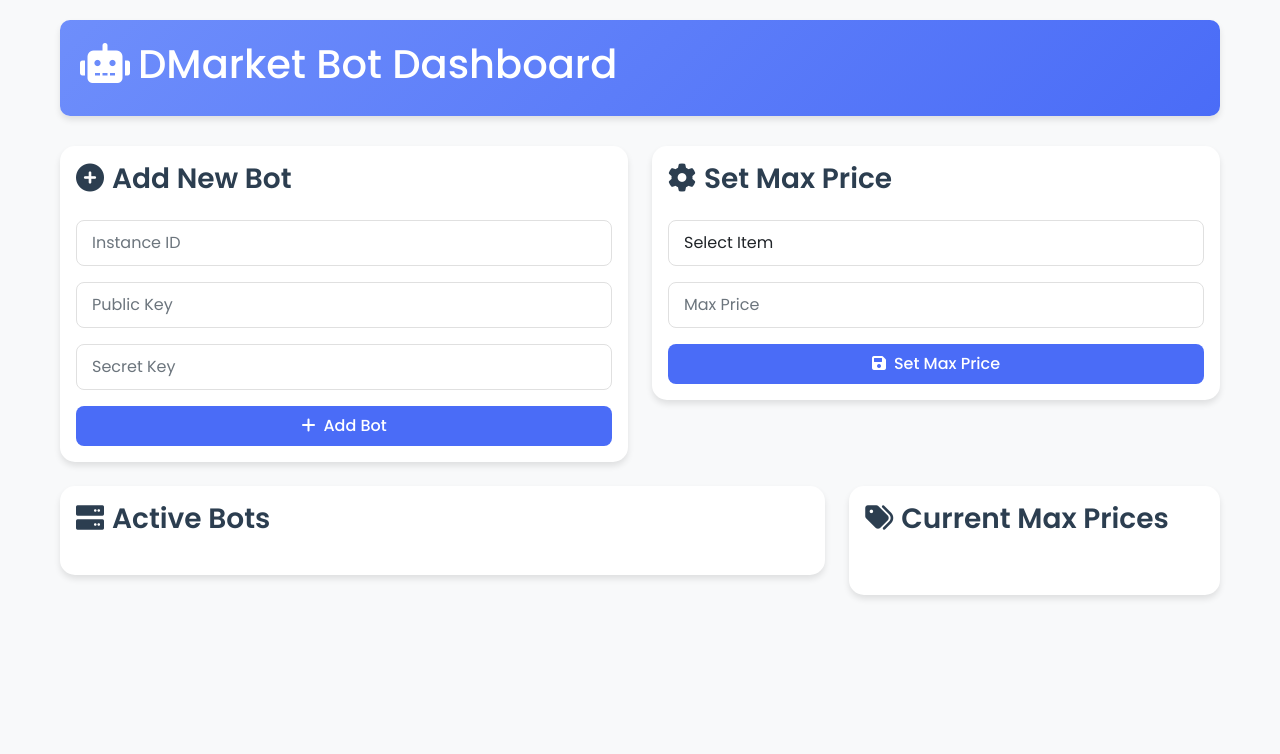
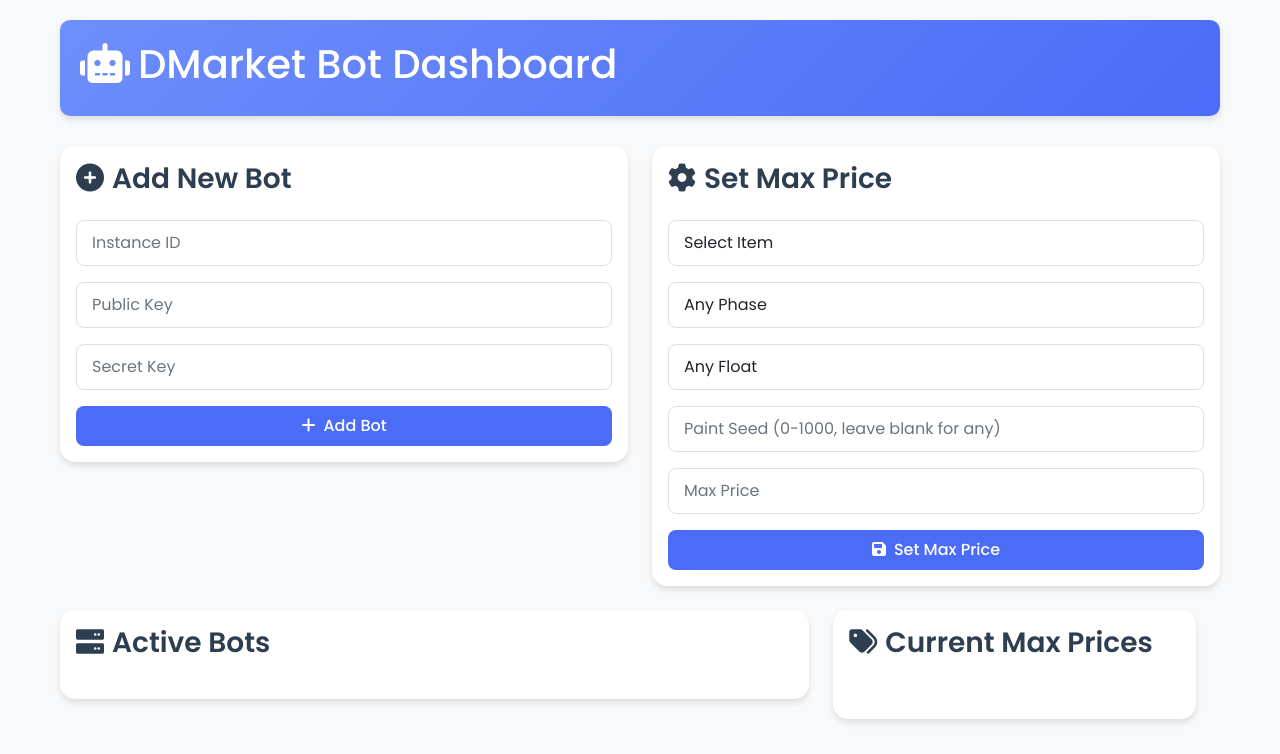
Before and after one commit to Sekinal/DMarket-Bot, a Flask app: page / in a window 1280 px wide. Shown: the top 754 px of the page. Run offline with Flask 3, Linux system fonts and the light colour scheme; data that the repository does not hold is empty; some libraries are stand-ins or nearby versions.

Commit message:
Added attributes for items

```diff
--- a/bot/bot.py
+++ b/bot/bot.py
@@ -31,7 +31,7 @@ class DMarketConfig:
     api_url: str
     game_id: str
     currency: str = "USD"
-    check_interval: int = 30
+    check_interval: int = 960
 
 class RateLimiter:
     def __init__(self, requests_per_second: int):
@@ -182,8 +182,17 @@ class BotInstance:
                 {attr["Name"]: attr["Value"] for attr in current_target["Attributes"]}
             )
 
+            target_attrs = {a["Name"]: a["Value"] for a in current_target["Attributes"]}
+            phase = target_attrs.get("phase", "")
+            float_val = target_attrs.get("floatPartValue", "")
+            seed = target_attrs.get("paintSeed", "")
+
             if self.bot_manager:
-                self.bot_manager.update_available_items([title])
+                max_price = self.bot_manager.get_max_price(
+                    title, phase, float_val, seed
+                )
+            else:
+                max_price = float('inf')
 
             if self.first_cycle_complete == True:
                 self.api.delete_target(current_target["TargetID"])
@@ -280,6 +289,12 @@ class BotInstance:
             try:
                 with self.console.status("[bold green]Fetching current targets...") as status:
                     current_targets = self.api.get_current_targets()
+
+                # Extract and report items to bot manager
+                items = [target["Title"] for target in current_targets.get("Items", [])]
+                if self.bot_manager:
+                    self.bot_manager.update_available_items(items)
+
                 self.console.print(f"\n[bold]Found {len(current_targets.get('Items', []))} active targets[/bold]")
 
                 for target in current_targets.get("Items", []):
@@ -320,7 +335,7 @@ class BotManager:
             with open(self.max_prices_file, 'r') as f:
                 self.max_prices = json.load(f)
         except FileNotFoundError:
-            self.max_prices = {}
+            self.max_prices = []
             self.save_max_prices()
 
     def save_max_prices(self):
@@ -328,15 +343,49 @@ class BotManager:
         with open(self.max_prices_file, 'w') as f:
             json.dump(self.max_prices, f, indent=4)
 
-    def update_max_price(self, item_name: str, max_price: float):
-        self.max_prices[item_name] = max_price
+    def update_max_price(self, item_name: str, phase: str, float_val: str, seed: str, max_price: float):
+        # Remove existing entry if exists
+        self.max_prices = [entry for entry in self.max_prices if not (
+            entry['item'] == item_name and
+            entry.get('phase', '') == phase and
+            entry.get('float', '') == float_val and
+            entry.get('seed', '') == seed
+        )]
+        # Add new entry
+        self.max_prices.append({
+            'item': item_name,
+            'phase': phase,
+            'float': float_val,
+            'seed': seed,
+            'price': max_price
+        })
         self.save_max_prices()
 
-    def get_max_price(self, item_name: str) -> float:
-        return self.max_prices.get(item_name, float('inf'))
+    def get_max_price(self, item_name: str, phase: str, float_val: str, seed: str) -> float:
+        matching = []
+        for entry in self.max_prices:
+            if entry['item'] != item_name:
+                continue
+            match = True
+            if entry.get('phase', '') and entry['phase'] != phase:
+                match = False
+            if entry.get('float', '') and entry['float'] != float_val:
+                match = False
+            if entry.get('seed', '') and entry['seed'] != seed:
+                match = False
+            if match:
+                matching.append(entry)
+
+        if not matching:
+            return float('inf')
+
+        # Find most specific entry (most attributes specified)
+        best_entry = max(matching, key=lambda x: sum(1 for k in ['phase', 'float', 'seed'] if x.get(k, '')))
+        return best_entry['price']
 
     def update_available_items(self, items: list):
-        self.available_items.update(items)
+        new_items = set(items) - self.available_items
+        self.available_items.update(new_items)
 
     def load_configs(self):
         try:
@@ -350,7 +399,7 @@ class BotManager:
                             api_url=config_data.get('api_url', "https://api.dmarket.com"),
                             game_id=config_data.get('game_id', "a8db"),
                             currency=config_data.get('currency', "USD"),
-                            check_interval=config_data.get('check_interval', 30)
+                            check_interval=config_data.get('check_interval', 960)
                         )
                         self.bots[instance_id] = BotInstance(instance_id, config)
         except FileNotFoundError:
--- a/dashboard/app.py
+++ b/dashboard/app.py
@@ -25,7 +25,7 @@ def add_bot():
         api_url=data.get('api_url', "https://api.dmarket.com"),
         game_id=data.get('game_id', "a8db"),
         currency=data.get('currency', "USD"),
-        check_interval=int(data.get('check_interval', 30))
+        check_interval=int(data.get('check_interval', 960))
     )
     success = bot_manager.add_bot(data['instance_id'], config)
     return jsonify({'success': success})
@@ -55,7 +55,13 @@ def get_max_prices():
 @app.route('/api/max-prices', methods=['POST'])
 def update_max_price():
     data = request.json
-    bot_manager.update_max_price(data['item_name'], float(data['max_price']))
+    bot_manager.update_max_price(
+        item_name=data['item_name'],
+        phase=data.get('phase', ''),
+        float_val=data.get('float', ''),
+        seed=data.get('seed', ''),
+        max_price=float(data['max_price'])
+    )
     return jsonify({'success': True})
 
 if __name__ == '__main__':
--- a/dashboard/templates/index.html
+++ b/dashboard/templates/index.html
@@ -163,6 +163,55 @@
                                 </select>
                             </div>
                             <div class="mb-3">
+                                <select class="form-control" id="phaseSelect">
+                                    <option value="">Any Phase</option>
+                                    <option value="phase-1">Phase 1</option>
+                                    <option value="phase-2">Phase 2</option>
+                                    <option value="phase-3">Phase 3</option>
+                                    <option value="phase-4">Phase 4</option>
+                                    <option value="ruby">Ruby</option>
+                                    <option value="emerald">Emerald</option>
+                                    <option value="sapphire">Sapphire</option>
+                                    <option value="black-pearl">Black Pearl</option>
+                                </select>
+                            </div>
+                            <div class="mb-3">
+                                <select class="form-control" id="floatSelect">
+                                    <option value="">Any Float</option>
+                                    <option value="FN-0">FN-0 (0.00-0.01)</option>
+                                    <option value="FN-1">FN-1 (0.01-0.02)</option>
+                                    <option value="FN-2">FN-2 (0.02-0.03)</option>
+                                    <option value="FN-3">FN-3 (0.03-0.04)</option>
+                                    <option value="FN-4">FN-4 (0.04-0.05)</option>
+                                    <option value="FN-5">FN-5 (0.05-0.06)</option>
+                                    <option value="FN-6">FN-6 (0.06-0.07)</option>
+                                    <option value="MW-0">MW-0 (0.07-0.08)</option>
+                                    <option value="MW-1">MW-1 (0.08-0.09)</option>
+                                    <option value="MW-2">MW-2 (0.09-0.10)</option>
+                                    <option value="MW-3">MW-3 (0.10-0.11)</option>
+                                    <option value="MW-4">MW-4 (0.11-0.15)</option>
+                                    <option value="FT-0">FT-0 (0.15-0.18)</option>
+                                    <option value="FT-1">FT-1 (0.18-0.21)</option>
+                                    <option value="FT-2">FT-2 (0.21-0.24)</option>
+                                    <option value="FT-3">FT-3 (0.24-0.27)</option>
+                                    <option value="FT-4">FT-4 (0.27-0.38)</option>
+                                    <option value="WW-0">WW-0 (0.38-0.39)</option>
+                                    <option value="WW-1">WW-1 (0.39-0.40)</option>
+                                    <option value="WW-2">WW-2 (0.40-0.41)</option>
+                                    <option value="WW-3">WW-3 (0.41-0.42)</option>
+                                    <option value="WW-4">WW-4 (0.42-0.45)</option>
+                                    <option value="BS-0">BS-0 (0.45-0.50)</option>
+                                    <option value="BS-1">BS-1 (0.50-0.63)</option>
+                                    <option value="BS-2">BS-2 (0.63-0.76)</option>
+                                    <option value="BS-3">BS-3 (0.76-0.80)</option>
+                                    <option value="BS-4">BS-4 (0.80-1.00)</option>
+                                </select>
+                            </div>
+                            <div class="mb-3">
+                                <input type="text" class="form-control" id="seedInput"
+                                       placeholder="Paint Seed (0-1000, leave blank for any)">
+                            </div>
+                            <div class="mb-3">
                                 <input type="number" step="0.01" class="form-control" id="maxPrice"
                                        placeholder="Max Price" required>
                             </div>
@@ -173,7 +222,6 @@
                     </div>
                 </div>
             </div>
-        </div>
 
         <div class="row">
             <div class="col-md-8">
@@ -231,20 +279,21 @@
 
         function updateMaxPrices() {
             $.get('/api/max-prices', function(data) {
-                const select = $('#itemSelect');
-                select.empty();
-                select.append('<option value="">Select Item</option>');
-                data.available_items.forEach(item => {
-                    select.append(`<option value="${item}">${item}</option>`);
-                });
-
                 const maxPricesList = $('#maxPricesList');
                 maxPricesList.empty();
-                Object.entries(data.max_prices).forEach(([item, price]) => {
+                data.max_prices.forEach(entry => {
+                    const attrs = [];
+                    if (entry.phase) attrs.push(`Phase: ${entry.phase}`);
+                    if (entry.float) attrs.push(`Float: ${entry.float}`);
+                    if (entry.seed) attrs.push(`Seed: ${entry.seed}`);
+
                     maxPricesList.append(`
                         <div class="max-price-item">
-                            <span class="item-name">${item}</span>
-                            <span class="price-value">$${price.toFixed(2)}</span>
+                            <div>
+                                <div class="fw-bold">${entry.item}</div>
+                                <div class="text-muted">${attrs.join(' | ') || 'Any attributes'}</div>
+                            </div>
+                            <div class="text-success">$${entry.price.toFixed(2)}</div>
                         </div>
                     `);
                 });
@@ -278,13 +327,22 @@
 
             $('#maxPriceForm').submit(function(e) {
                 e.preventDefault();
+                const item = $('#itemSelect').val();
+                const phase = $('#phaseSelect').val();
+                const floatVal = $('#floatSelect').val();
+                const seed = $('#seedInput').val();
+                const price = $('#maxPrice').val();
+
                 $.ajax({
                     url: '/api/max-prices',
                     method: 'POST',
                     contentType: 'application/json',
                     data: JSON.stringify({
-                        item_name: $('#itemSelect').val(),
-                        max_price: $('#maxPrice').val()
+                        item_name: item,
+                        phase: phase,
+                        float: floatVal,
+                        seed: seed,
+                        max_price: price
                     }),
                     success: function() {
                         updateMaxPrices();
@@ -325,6 +383,14 @@
                     }
                 });
             });
+
+            $.get('/api/max-prices', function(data) {
+                const itemSelect = $('#itemSelect');
+                itemSelect.empty().append('<option value="">Select Item</option>');
+                data.available_items.forEach(item => {
+                    itemSelect.append($('<option>', { value: item, text: item }));
+                });
+            });
         });
     </script>
 </body>
```
